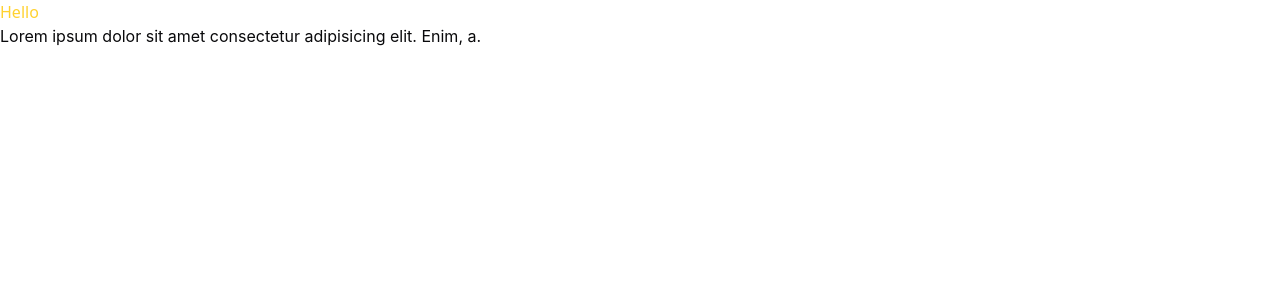
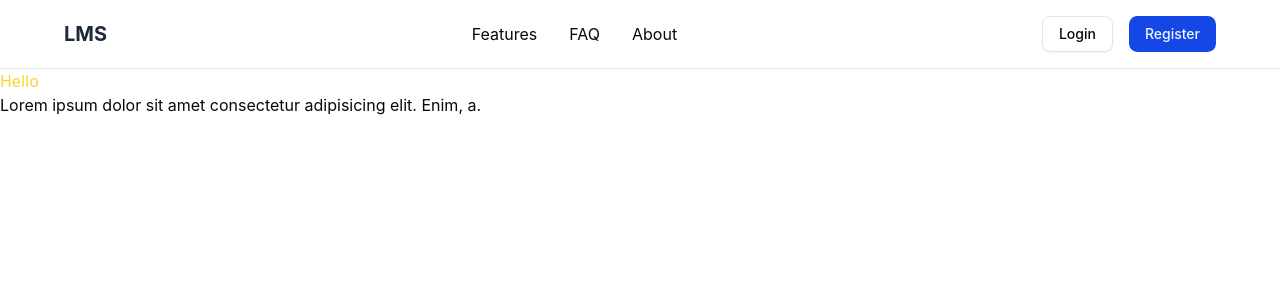
Before and after one commit to theekshana-nirmal/lms-frontend, a React (Vite) app: page / in a window 1280 px wide. Shown: the top 300 px of the page. Built offline with nearby package versions, Linux system fonts and the light colour scheme.

Commit message:
feat: add Navbar component to App for improved navigation

```diff
--- a/src/App.jsx
+++ b/src/App.jsx
@@ -1,6 +1,9 @@
+import Navbar from "./components/layout/Navbar";
+
 function App() {
   return (
     <>
+      <Navbar />
       <h1 className="text-2x text-amber-300">Hello</h1>
       <p>Lorem ipsum dolor sit amet consectetur adipisicing elit. Enim, a.</p>
     </>
```
